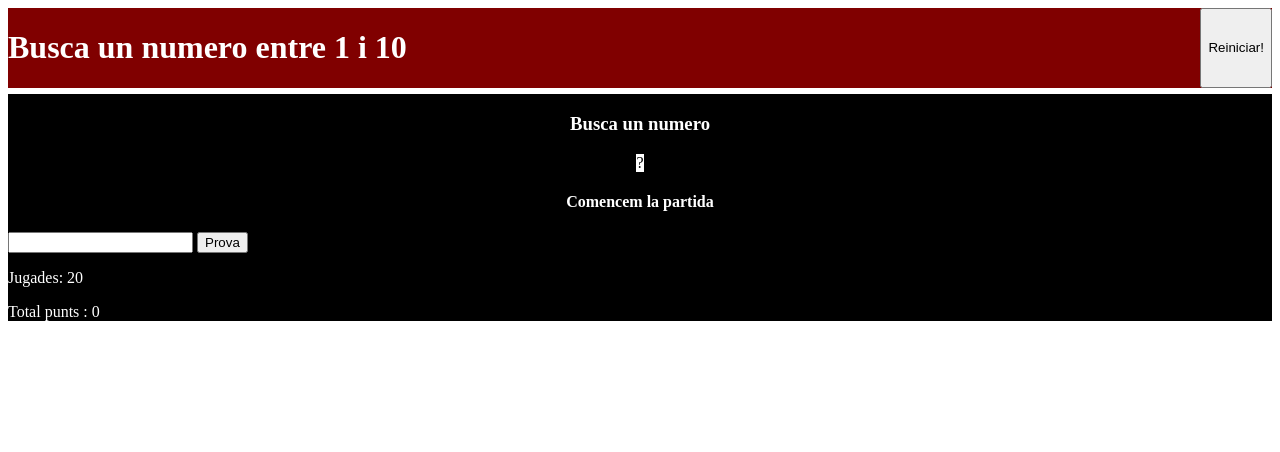
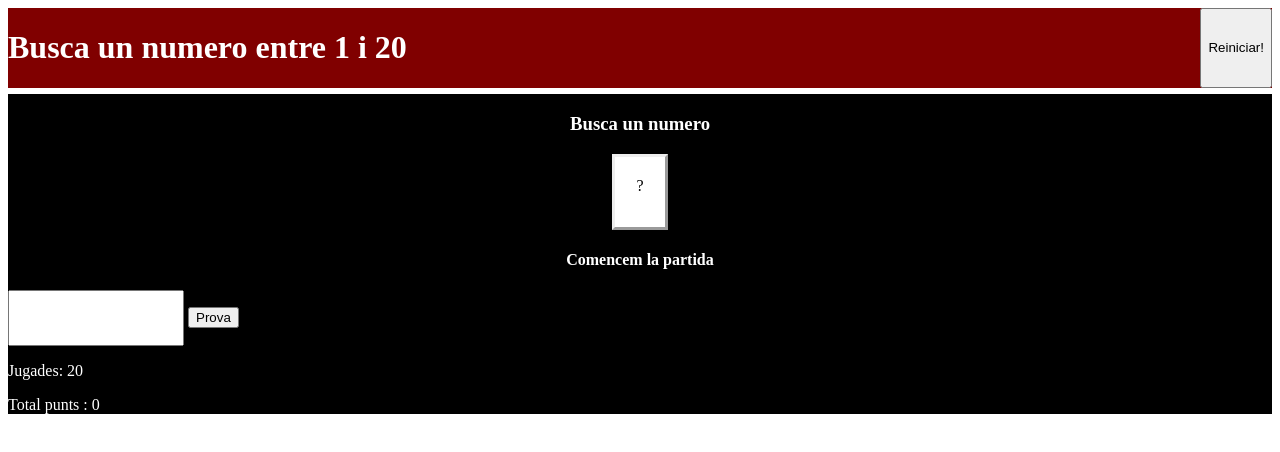
Before and after one commit to Brandy-K/ACTIVITATM06, a plain HTML site: page index.html in a window 1280 px wide. Both pictures are taken after a click on the button "Reiniciar!". Drawn offline with Linux system fonts and the light colour scheme.

Commit message:
first commit

```diff
--- a/index.html
+++ b/index.html
@@ -8,7 +8,7 @@
     </head>
     <body>
         <header>
-            <h1>Busca un numero entre 1 i 10</h1>
+            <h1>Busca un numero entre 1 i 20</h1>
             <button onclick="reiniciarPartida()">Reiniciar!</button>
 
 
@@ -23,25 +23,26 @@
         <input id="num" type="number">
         <button onclick="jugada()">Prova</button>
         <p>Jugades:20</p>
-        <p>Total punts : 0</p>
+        <p id="punts_total">Total punts : 0</p>
         </footer>
      <script>
             //constants del lloc
          const NUM_JUGADES=20;
          //variables del joc
          let numJugades=NUM_JUGADES;
-         let secretNumber = Math.floor(Math.random() * 10) + 1;
+         let secretNumber = Math.floor(Math.random() * 20) + 1; //genera el numero secret
 
          function reiniciarPartida(){ //this funcion is used to restart the game
 
-            secretNumber = Math.floor(Math.random() * 10) + 1; //el math random para genera el numero secret
+            secretNumber = Math.floor(Math.random() * 20) + 1; //el math random para genera el numero secret
             //let num= document.getElementById("num");
             document.querySelector("main div").textContent = "?"; //para mostro el numero
             document.querySelector("main h4").textContent = "Comencem la partida";
             document.querySelector("footer p").textContent = `Jugades: ${NUM_JUGADES}`;
-
-            document.getElementById("num").value;
+            document.querySelector("main").style.backgroundColor = 'black';
+            document.getElementById("num").value='';
             console.log("reiniciarPartida");
+            numJugades = NUM_JUGADES;
          }
          function jugada() {
          let num = document.getElementById("num").value;
@@ -56,13 +57,22 @@
 
         // Compare the guessed number with the secret number
          if (numNumber === secretNumber) {
+            document.querySelector("footer").style.backgroundColor = 'green';
             document.querySelector("main").style.backgroundColor = 'green'; //when you guess the correct number, the background changes to green.
             document.querySelector("main h4").textContent = "El numero es correcte";
             document.querySelector("main div").textContent = secretNumber; // Show the secret number
+            let Total_punt=0;
+            if(numJugades > Total_punt ){
+                Total_punt = numJugades;
+                document.getElementById("punts_total").textContent = "Total punts :" + Total_punt;
+            }
         } else if (numNumber > secretNumber) {
             document.querySelector("main h4").textContent = "El número es massa gran";
+            //document.getElementsByClassName("main h4").textContent="El número es massa gran";
+            alert("El número introduït no és correcte");
         } else {
             document.querySelector("main h4").textContent = "El número es massa petita";
+            alert("El número introduït no és correcte");
         }
 
         // If no more attempts are left, end the game
@@ -70,15 +80,18 @@
             alert(`Game over! El número secret era ${secretNumber}`);
             document.querySelector("main h4").textContent = `Has perdut! El número es ${secretNumber}`;
             document.querySelector("main div").textContent = secretNumber; // Show the secret number
-            document.querySelector("main").style.backgroundColor = 'red';
+            document.querySelector("main").style.backgroundColor = 'red'; //changes the background color to red whenthe game is over
          }
 
-        // Update the number of remaining plays in the UI
+          // Update the number of remaining plays
         document.querySelector("footer p").textContent = `Jugades: ${numJugades}`;
          } else {
         alert("No has introduit cap valor");
         }
+
+
      }
+
 
 
            //comparar el numero amb el numero secret
--- a/style.css
+++ b/style.css
@@ -19,6 +19,20 @@ main{
 div{
     color: black;
     background-color: white;
+    border-style: outset;
+    height: 50px;
+    width: 50px;
+    display:flex;
+    justify-content:center;
+    padding-top:20px ;
+
+
+
+}
+#num{
+    height:50px;
+    font-family: monospace;
+    font-size: medium;
 
 }
 footer{
```
Lines whose indentation alone changed are shown as unchanged.
